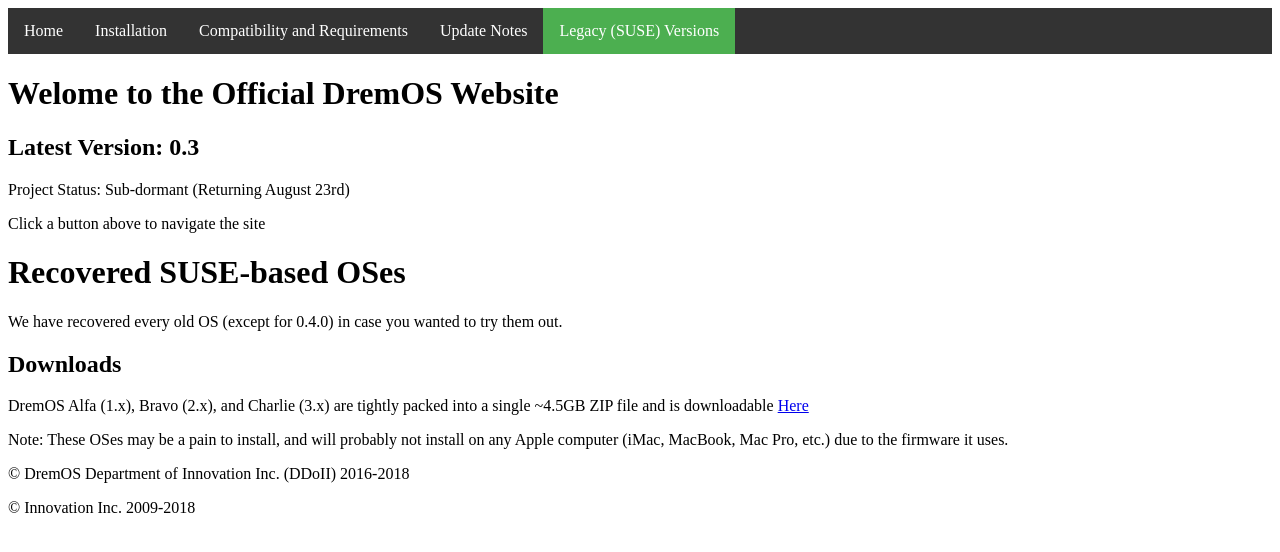
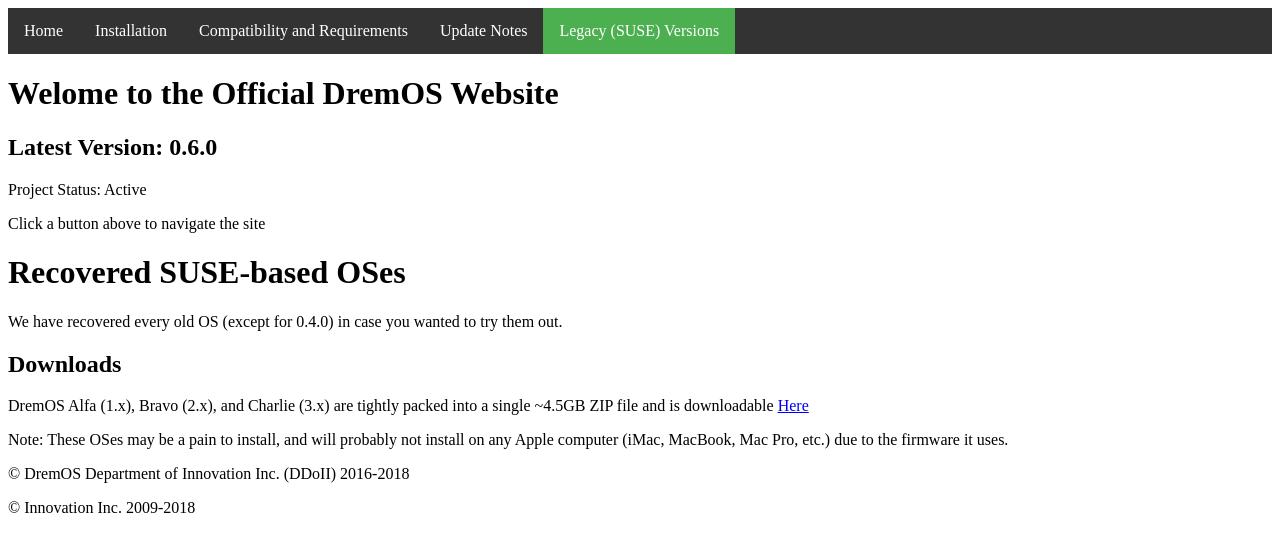
Before and after one commit to sparrdrem/DremOS, a plain HTML site: page old.html in a window 1280 px wide. Drawn offline with Linux system fonts and the light colour scheme.

Commit message:
Update old.html

```diff
--- a/old.html
+++ b/old.html
@@ -40,8 +40,8 @@
   <li><a class="active" href="old.html">Legacy (SUSE) Versions</a></li>
 </ul>
     <h1>Welome to the Official DremOS Website</h1>
-    <h2>Latest Version: 0.3</h2>
-    <p>Project Status: Sub-dormant (Returning August 23rd)</p>
+    <h2>Latest Version: 0.6.0</h2>
+    <p>Project Status: Active</p>
     <p>Click a button above to navigate the site</p>
 
     <h1>Recovered SUSE-based OSes</h1>
```
